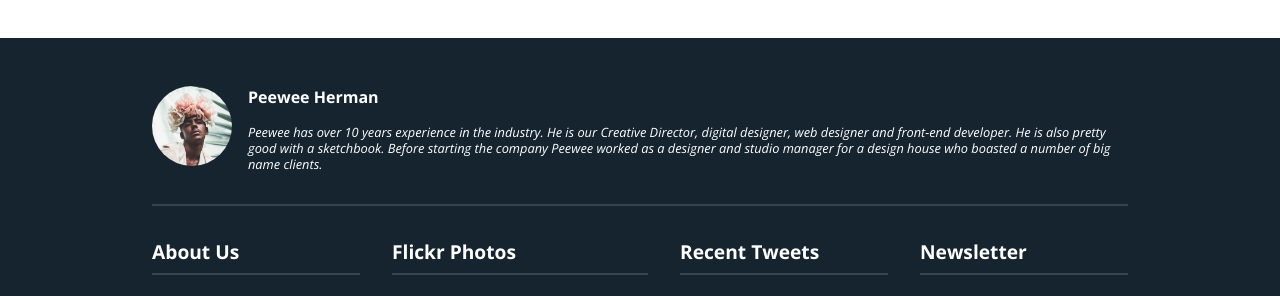
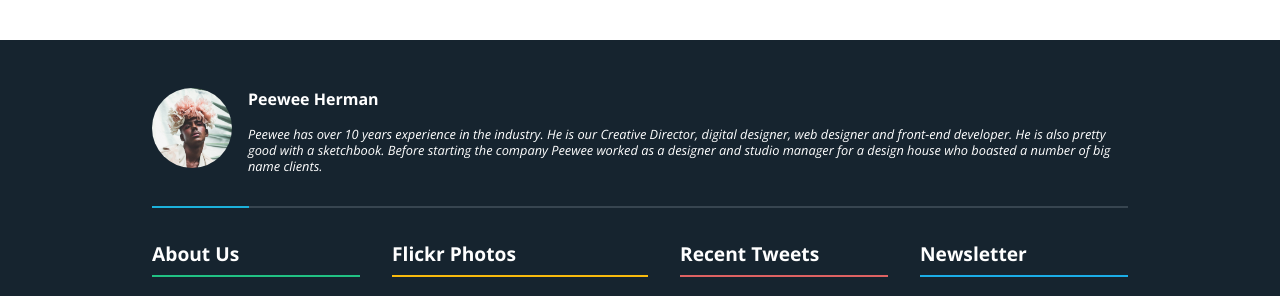
Before and after one commit to sforouzan/Assignment-LAB-02A, a website built with webpack: page index.html in a window 1280 px wide. Shown: the part 2535-2831 px from the top of the page. Built offline with nearby package versions, Linux system fonts and the light colour scheme.

Commit message:
adding colors and border lines

```diff
--- a/index.html
+++ b/index.html
@@ -82,7 +82,7 @@
   </section>
 
   <section class="section">
-    <div class="section_inner_width">
+    <div class="section_inner_width recents_border">
       <div class="section_header_container">
         <h4 class="section_header">What's Up Lately!</h4>
         <p class="sub_header">Read up on our latest work</p>
@@ -248,7 +248,7 @@
       <div class="footer_row">
 
         <div class="footer_about">
-          <h5 class="footer_content_title">About Us</h5>
+          <h5 class="footer_content_title about_line">About Us</h5>
           <p class="footer_about_text">Minions ipsum potatoooo potatoooo uuuhhh. Chasy poulet tikka masala jiji wiiiii hahaha po kass tulaliloo potatoooo. Bee do bee do bee do chasy ti aamoo! Po kass daa bee do bee do bee do po kass wiiiii butt chasy. Pepete uuuhhh hahaha gelatooo belloo! Bananaaaa aaaaaah</p>
 
           <div class="media_icon_container">
@@ -272,7 +272,7 @@
         </div>
 
         <div class="footer_photos">
-          <h5 class="footer_content_title">Flickr Photos</h5>
+          <h5 class="footer_content_title flickr_line">Flickr Photos</h5>
           <div class="image_grid">
             <div class="gallery_row">
               <img class="gallery_image" src="./images/dog10.jpg"/>
@@ -306,7 +306,7 @@
         </div>
 
         <div class="footer_tweets">
-          <h5 class="footer_content_title">Recent Tweets</h5>
+          <h5 class="footer_content_title recent_tweet_line">Recent Tweets</h5>
           <div class="tweet_container">
             <img class="twitter_icon" src="./images/twitter.png">
             <p class="tweet"><span class="blue_text">@Minions</span> - Ipsum potatoooo potatoooo uuuhhh. Chasy poulet tikka masala jiji wiiiii hahaha</p>
@@ -318,7 +318,7 @@
         </div>
 
         <div class="footer_newsletter">
-          <h5 class="footer_content_title">Newsletter</h5>
+          <h5 class="footer_content_title newsletter_line">Newsletter</h5>
           <p class="footer_news_text">Minions ipsum potatoooo potatoooo uuuhhh. Chasy poulet tikka masala jiji wiiiii hahaha po kass tulaliloo potatoooo. Bee do bee do bee do chasy ti aamoo! Po kass daa bee do bee do bee do po kass wiiiii butt chasy. Pepete uuuhhh</p>
           <div class="email_input">
             <input class="email" type="email" placeholder="Enter your email..."/>
--- a/styles.css
+++ b/styles.css
@@ -320,6 +320,11 @@
     line-height: 0.8rem;
 }
 
+.recents_border {
+    border-bottom: solid 2px transparent;
+    border-image: linear-gradient(to right,#1cb1db 0%, #1cb1db 1.5%, #1cb1db 1.5%, #1cb1db 30%, #eaeaea 30%, #eaeaea 30%) 1;
+}
+
 .recents_card_container {
     display: grid;
     gap: 1rem;
@@ -470,7 +475,9 @@
     display: flex;
     padding-top: 1rem;
     padding-bottom: 1rem;
-    border-bottom: solid 2px #374550;
+    border-bottom: solid 2px transparent;
+    border-image: linear-gradient(to right,#1cb1db 0%, #1cb1db 1.5%, #1cb1db 1.5%, #1cb1db 10%, #374550 10%, #374550 10%) 1;
+
 }
 
 .desc_img {
@@ -506,6 +513,22 @@
     border-bottom: solid 2px #374550;
     margin-bottom: 2rem;
     padding-bottom: 0.5rem;
+}
+
+.about_line {
+    border-color: #21c183;
+}
+
+.flickr_line {
+    border-color: #f8ba0d;
+}
+
+.recent_tweet_line {
+    border-color: #de6262;
+}
+
+.newsletter_line {
+    border-color: #1bade6;
 }
 
 .footer_about_text {
@@ -810,6 +833,9 @@
         width: 45rem;
     }
 
+    .recents_border {
+        border: none;
+    }
 }
 
 /* Large and up */
```
